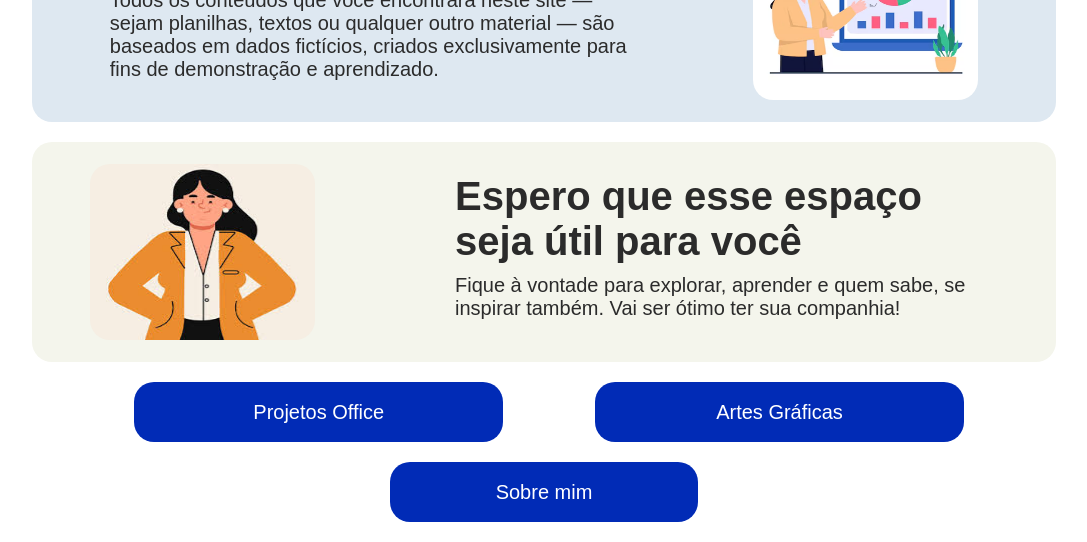
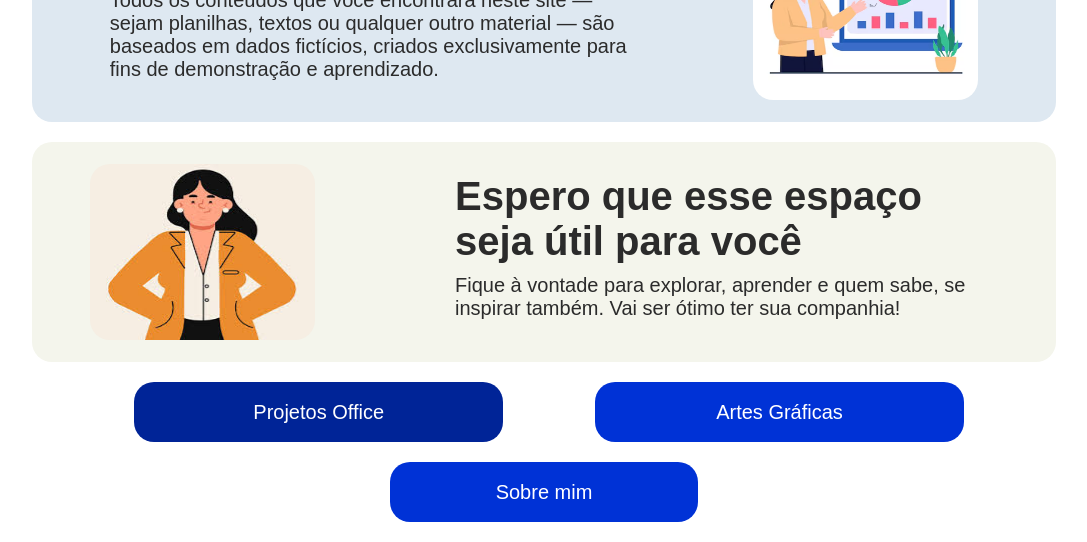
Before and after one commit to Rayonecma/netju.com, a plain HTML site: page index.html in a window 1280 px wide. In both pictures the pointer is over the input "Projetos Office". Shown: the part 598-1140 px from the top of the page, without its empty margins (96-1183 px from the left). Drawn offline with Linux system fonts and the light colour scheme; a web font is replaced by a local one.

Commit message:
Update style.css

```diff
--- a/css/style.css
+++ b/css/style.css
@@ -126,7 +126,7 @@ input.office, input.graficas{
 
 input.office, input.graficas, input.sobre{
     height: 60px;
-    background-color: #012bb6;
+    background-color: #0032d6;
     color: white;
     cursor: pointer;
     border: none;
@@ -137,6 +137,11 @@ input.office, input.graficas, input.sobre{
 
 .button-sobre a, .button-home a{
     text-decoration: none;
+}
+
+input.office:hover, input.graficas:hover, input.sobre:hover, input.linkedin:hover{
+    transition: all 0.3s ease;
+    background-color: #002497;
 }
 
 /*****/
```
